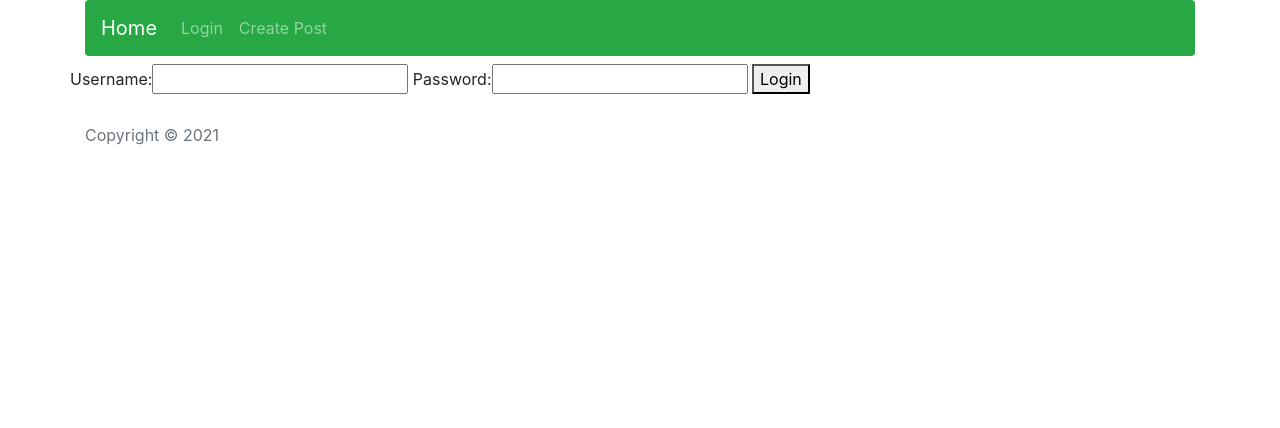
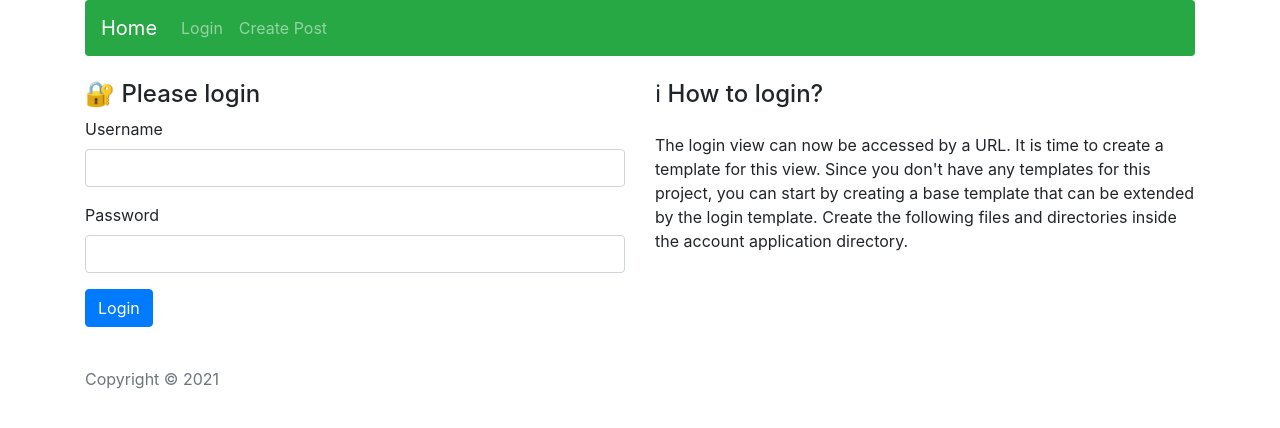
Before and after one commit to Alireza2n/LearningDjango, a Django app: page /users/login/ in a window 1280 px wide. Shown: the top 428 px of the page. Run offline with Django 3.2, Linux system fonts and the light colour scheme; some libraries are stand-ins or nearby versions.

Commit message:
More beautiful login page.

```diff
--- a/blog/templates/blog/base.html
+++ b/blog/templates/blog/base.html
@@ -28,7 +28,7 @@
             </ul>
         </div>
     </nav>
-    <div class="row mb-2 mt-2">
+    <div class="row mb-4 mt-4">
         {% block content %}YOUR CONTENT GOES HERE{% endblock %}
     </div>
 </div>
--- a/djangol1/settings.py
+++ b/djangol1/settings.py
@@ -103,7 +103,7 @@ AUTH_PASSWORD_VALIDATORS = [
 
 LANGUAGE_CODE = 'en-us'
 
-TIME_ZONE = 'UTC'
+TIME_ZONE = 'Asia/Tehran'
 
 USE_I18N = True
 
--- a/users/templates/users/login.html
+++ b/users/templates/users/login.html
@@ -1,8 +1,33 @@
 {% extends 'blog/base.html' %}
+{% block page_header_title %}
+    Login 🔐
+{% endblock %}
 {% block content %}
-    <form method="post">
-        {% csrf_token %}
-        {{ form }}
-        <button type="submit">Login</button>
-    </form>
+    <div class="col-6">
+        <h4>🔐 Please login</h4>
+        <form method="post">
+            {% csrf_token %}
+
+            <div class="form-group">
+                <label for="username">Username</label>
+                <input id="username" name="username" class="form-control">
+            </div>
+
+            <div class="form-group">
+                <label for="password">Password</label>
+                <input type="password" id="password" name="password" class="form-control">
+            </div>
+
+            <button type="submit" class="btn btn-primary">Login</button>
+        </form>
+    </div>
+    <div class="col-6">
+        <h4>ℹ How to login?</h4>
+        <p class="mt-4">
+            The login view can now be accessed by a URL. It is time to create a template for
+            this view. Since you don't have any templates for this project, you can start by
+            creating a base template that can be extended by the login template. Create the
+            following files and directories inside the account application directory.
+        </p>
+    </div>
 {% endblock %}
```
